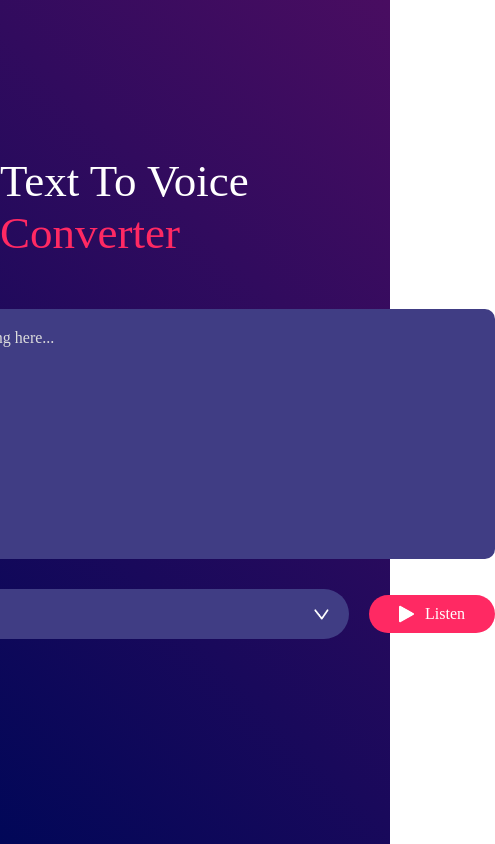
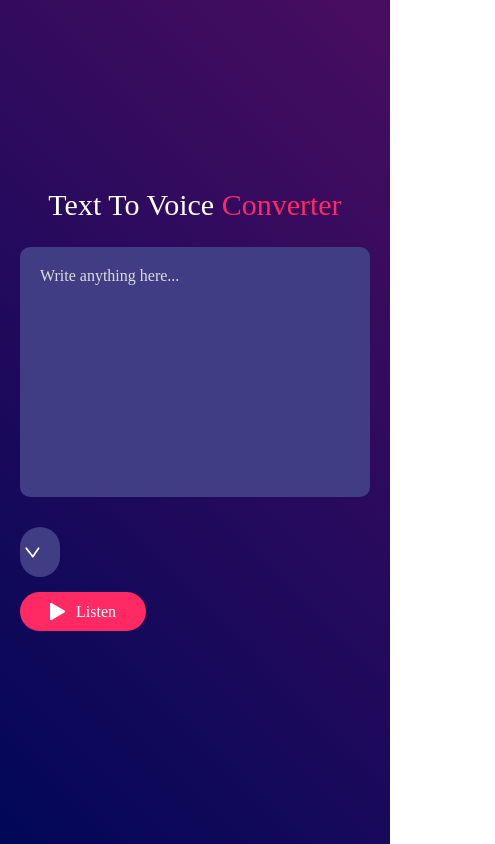
Before and after one commit to naeemtalukder/TextToVoiceConverter, a plain HTML site: page index.html in a window 390 px wide. Shown: the whole page, 495 px wide, since content can reach past the window. Drawn offline with Linux system fonts and the light colour scheme.

Commit message:
Resposive Done

```diff
--- a/style.css
+++ b/style.css
@@ -78,3 +78,23 @@ select{
     background-position-x: calc(100% - 20px);
     background-position-y: 20px;
 }
+
+/* ------- Responsive ------- */
+@media only screen and (max-width: 600px){
+    .hero h1{
+        font-size: 30px;
+        margin-top: -25px;
+        margin-bottom: 25px;
+    }
+    textarea{
+        width: 350px;
+    }
+    .row{
+        width: 350px;
+        display: inline;
+        align-items: center;
+    }
+    button{
+        margin-top: 15px;
+    }
+}
```
